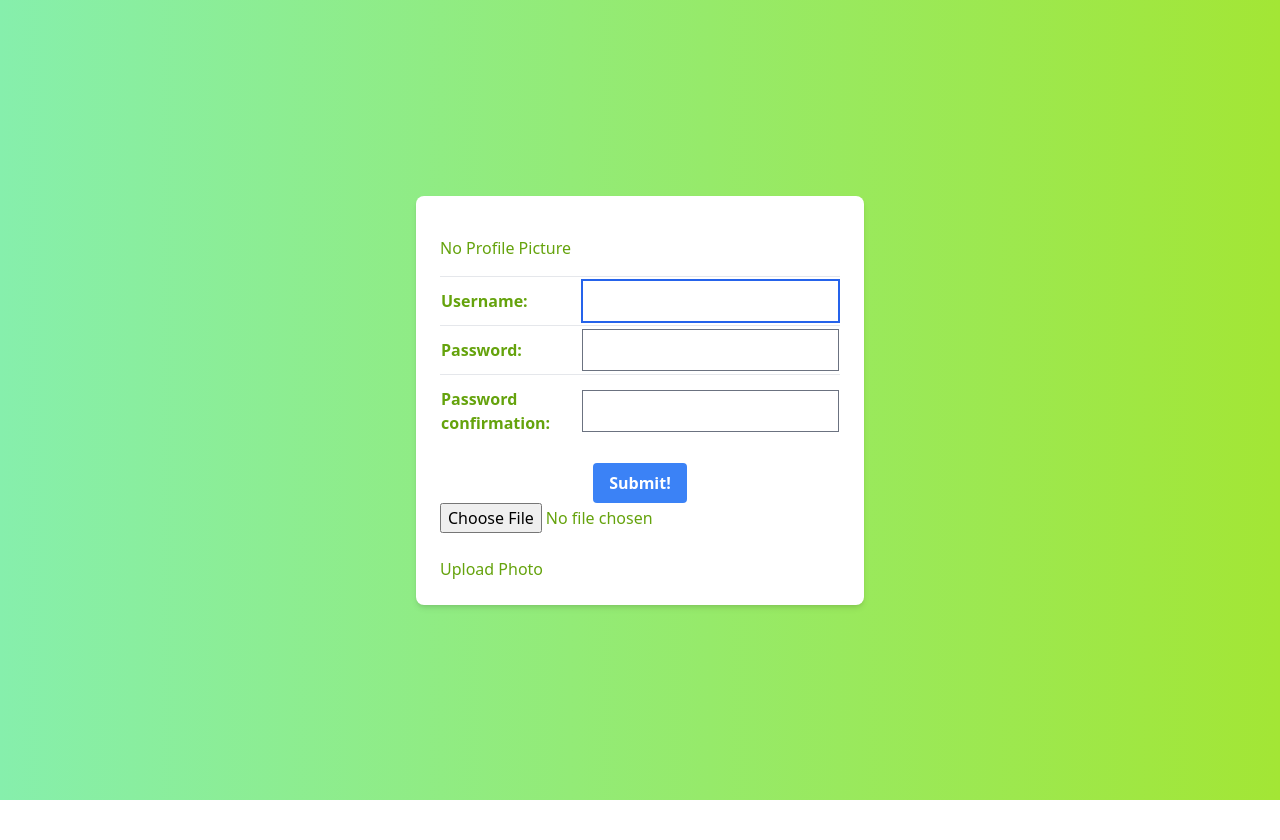
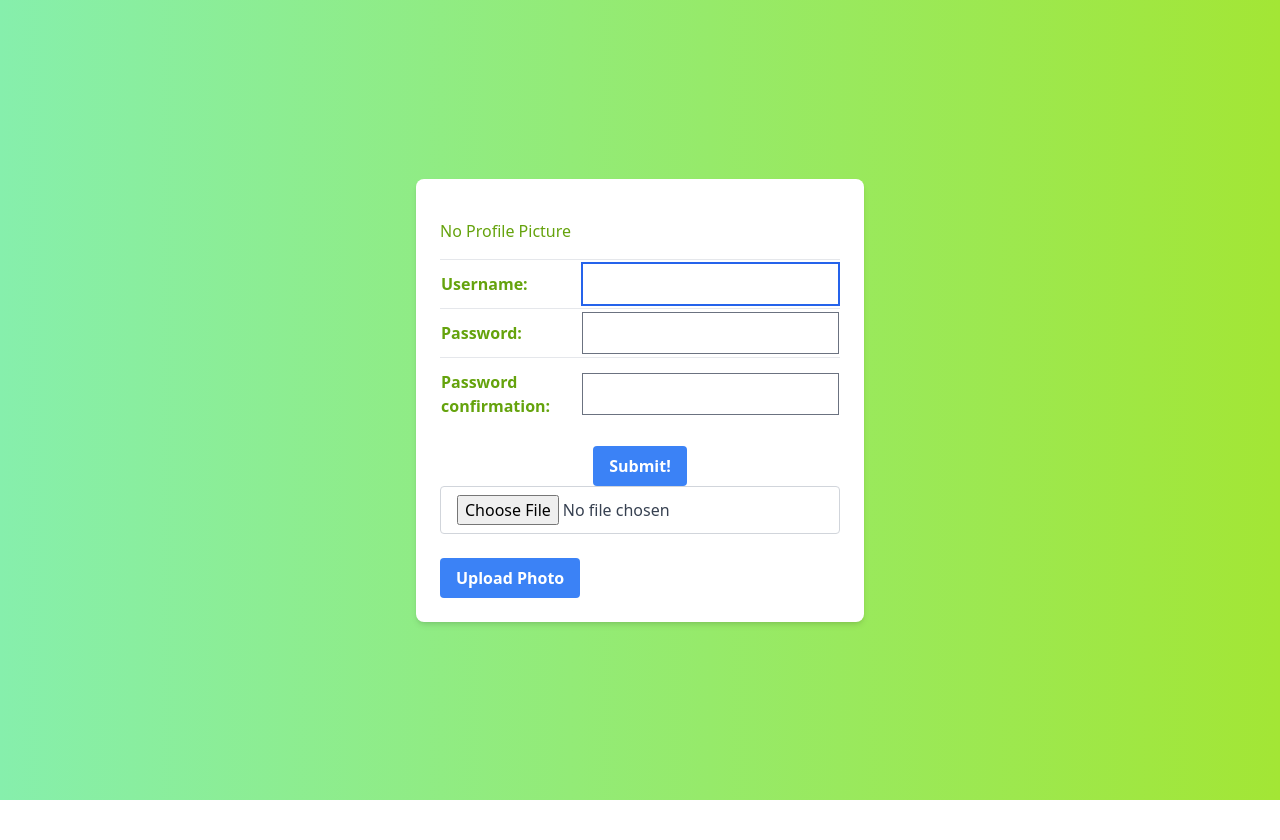
Before and after one commit to sivaShilpa/Vichat_Project3, a Django app: template vichat_app/templates/vichat_app/profile_form.html in a window 1280 px wide. Shown: the part 108-948 px from the top of the page. Run offline with Django 4.2, Linux system fonts and the light colour scheme; the template is opened without the code that fills it: values that come from a table or form of the project are taken from there, others are empty; style sheets or scripts are compiled from the project's sources; some libraries are stand-ins or nearby versions.

Commit message:
fix styling and remove console log

```diff
--- a/vichat_app/templates/profile/details.html
+++ b/vichat_app/templates/profile/details.html
@@ -31,7 +31,6 @@
 
 
     let room = `{{chatHistory.roomcode}}`
-    console.log(room)
 
     async function handleSubmit(e){
         e.preventDefault()
--- a/vichat_app/templates/vichat_app/profile_form.html
+++ b/vichat_app/templates/vichat_app/profile_form.html
@@ -31,9 +31,9 @@
         </form>
         <form action="{% url 'add_photo' profile.id %}" enctype="multipart/form-data" method="POST">
             {% csrf_token %}
-            <input type="file" name="photo-file">
+            <input type="file" name="photo-file" class="bg-white border border-gray-300 rounded px-4 py-2 text-gray-700 w-full focus:border-indigo-500 focus:ring-1 focus:ring-indigo-500">
             <br><br>
-            <button type="submit">Upload Photo</button>
+            <button type="submit" class="bg-blue-500 hover:bg-blue-600 text-white font-semibold py-2 px-4 rounded">Upload Photo</button>
         </form>
 
     </div>
```
